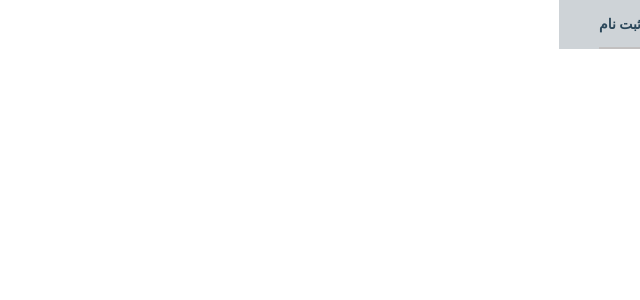
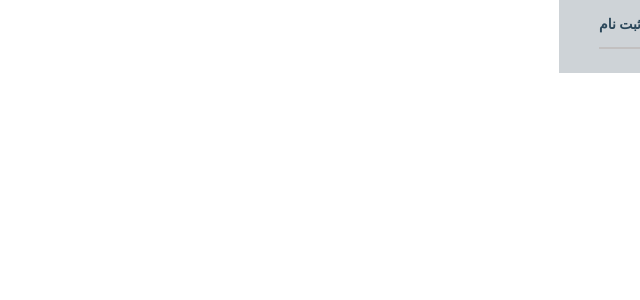
Before and after one commit to mohamadhoseinnozaridev/ProUtravs, an Angular app: page / in a window 1280 px wide. Shown: the top 300 px of the page, without its empty margins (640-1280 px from the left). Built offline with nearby package versions, Linux system fonts and the light colour scheme.

Commit message:
information

```diff
--- /dev/null
+++ b/src/app/components/page_one/header/information/information.component.css
@@ -0,0 +1,10 @@
+a {
+  color: #0060b6;
+  text-decoration: none;
+}
+
+a:hover {
+  color: #007491;
+  text-decoration: none;
+  cursor: pointer;
+}
--- /dev/null
+++ b/src/app/components/page_one/header/information/information.component.html
@@ -0,0 +1,6 @@
+<div class="containerXl containermobile">
+  <div class="flex items-center">
+    <a href=""> راهنمای استرداد </a>
+    <span> بلیط هواپیما</span>
+  </div>
+</div>
--- /dev/null
+++ b/src/app/components/page_one/header/information/information.component.ts
@@ -0,0 +1,15 @@
+import { Component, OnInit } from '@angular/core';
+
+@Component({
+  selector: 'app-information',
+  templateUrl: './information.component.html',
+  styleUrls: ['./information.component.css']
+})
+export class InformationComponent implements OnInit {
+
+  constructor() { }
+
+  ngOnInit() {
+  }
+
+}
--- a/src/app/page/page_main/page_main.component.html
+++ b/src/app/page/page_main/page_main.component.html
@@ -1,2 +1,5 @@
-<app-navbar_main_Hotel></app-navbar_main_Hotel>
+<div class="bg-[#CED3D7]">
+  <app-navbar_main_Hotel></app-navbar_main_Hotel>
+  <app-information></app-information>
+</div>
 <router-outlet></router-outlet>
```
Also changed, not shown: src/app/app.module.ts (+7 -1 lines), 1 other file (tests, documents, lock files or other folders).
